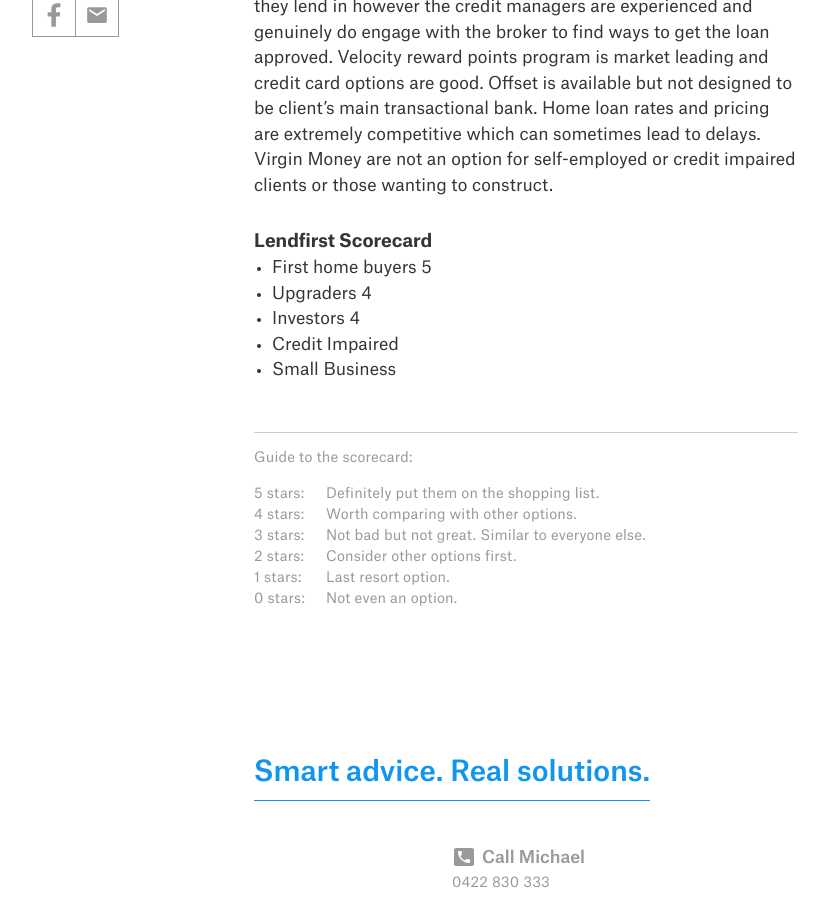
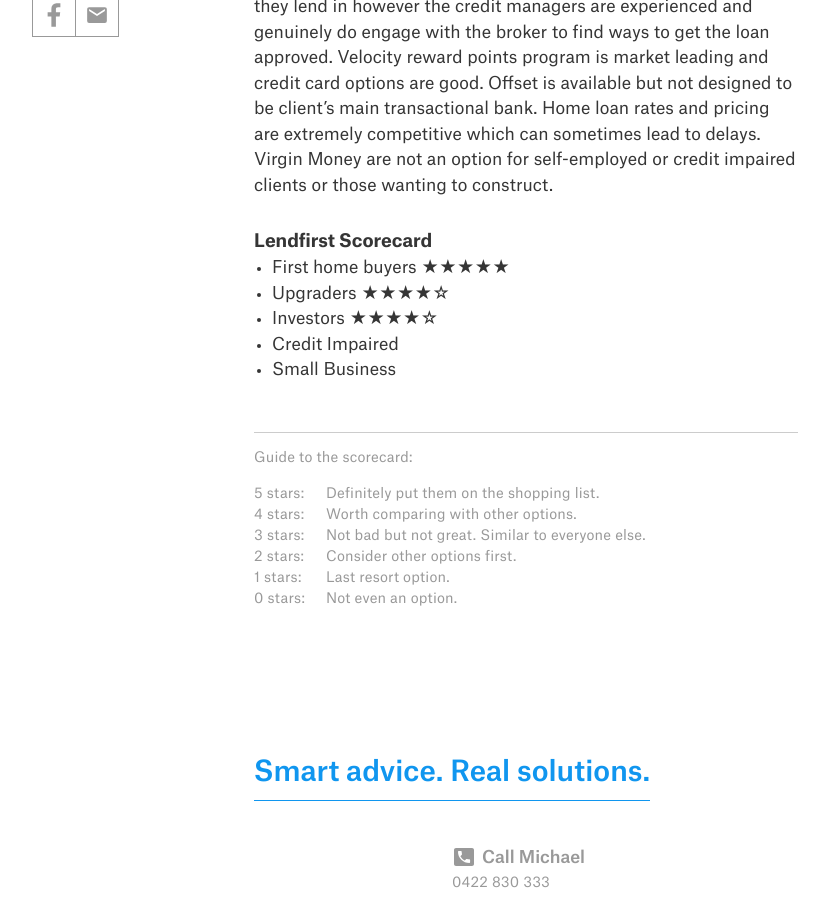
Before and after one commit to callumflack/lend-first, a Jekyll site: the page built from _posts/2017-05-02-lender-review-virgin-money.markdown, in a window 1280 px wide and 900 px high, scrolled down 1607 px. Shown: the whole window, without its empty margins (188-1017 px from the left). Built offline with Jekyll 4.4.1, drawn with Linux system fonts in a browser that asks for light colours.

Commit message:
Updated Lender Review Virgin Money

```diff
--- a/_posts/2017-05-02-lender-review-virgin-money.markdown
+++ b/_posts/2017-05-02-lender-review-virgin-money.markdown
@@ -26,8 +26,8 @@
 A new lender with a fresh approach to home loans, First Home Buyer Friendly. Credit policy is slightly restrictive i.e. will not accept any self-employed applicants and they do restrict the postcodes they lend in however the credit managers are experienced and genuinely do engage with the broker to find ways to get the loan approved. Velocity reward points program is market leading and credit card options are good. Offset is available but not designed to be client’s main transactional bank. Home loan rates and pricing are extremely competitive which can sometimes lead to delays. Virgin Money are not an option for self-employed or credit impaired clients or those wanting to construct.
 
 ## Lendfirst Scorecard
-* First home buyers 5
-* Upgraders 4
-* Investors 4
+* First home buyers ★★★★★
+* Upgraders ★★★★☆
+* Investors ★★★★☆
 * Credit Impaired
 * Small Business
```
